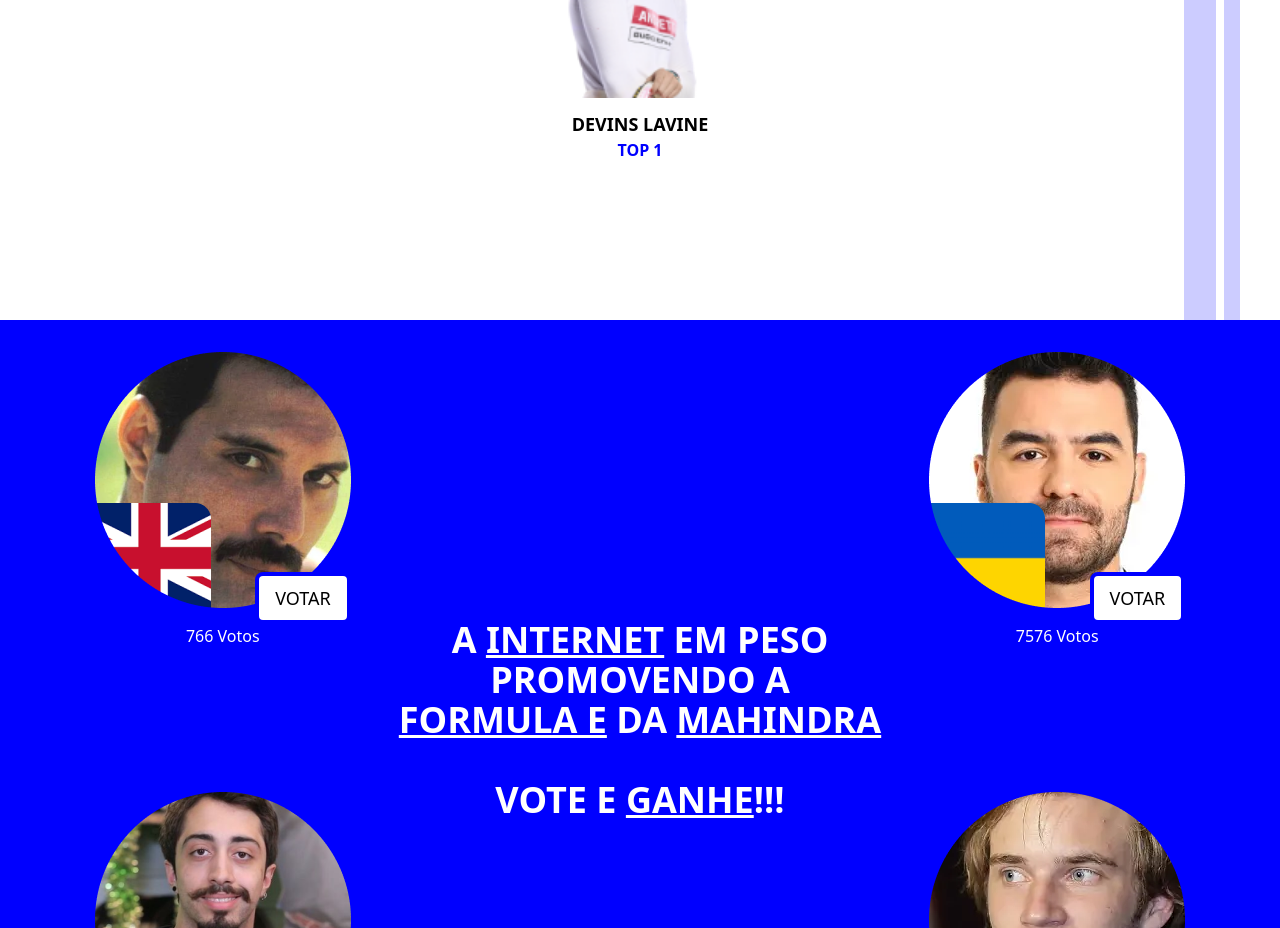
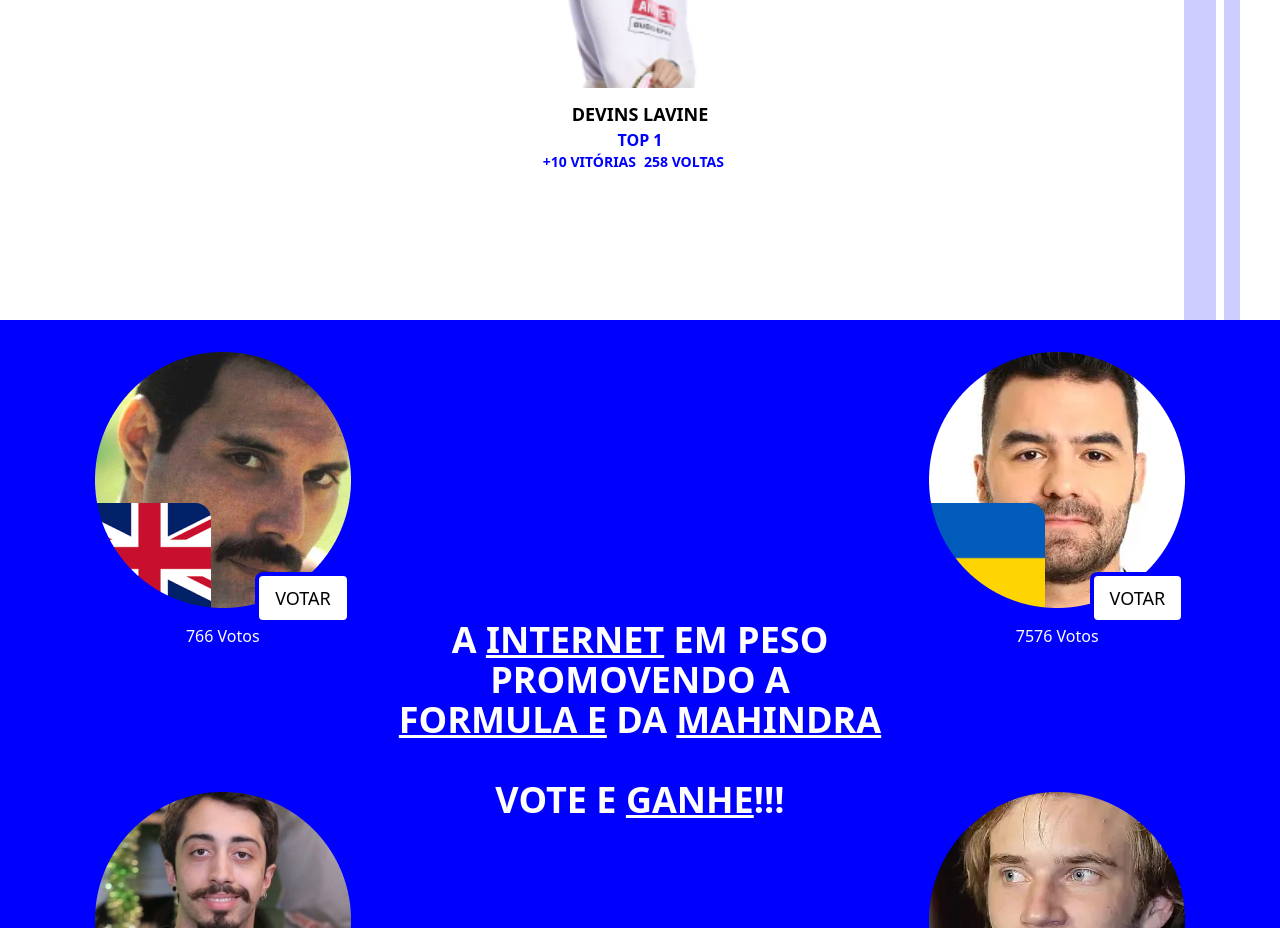
Before and after one commit to herbertdesousa/cp-web-and-front, a React (Vite) app: page / in a window 1280 px wide. Shown: the part 1280-2208 px from the top of the page. Built offline with nearby package versions, Linux system fonts and the light colour scheme.

Commit message:
feat: grid 1st mahindra hits tops

```diff
--- a/src/presentation/screens/Landing/LandingStanding.tsx
+++ b/src/presentation/screens/Landing/LandingStanding.tsx
@@ -24,7 +24,18 @@
             <strong className="font-bold text-lg uppercase">
               {greatestPlayer.name}
             </strong>
-            <strong className="text-highlight uppercase">Top 1</strong>
+
+            <div className="grid grid-cols-2 gap-x-2">
+              <strong className="col-span-2 text-center text-highlight uppercase">
+                Top 1
+              </strong>
+              <strong className="text-sm text-highlight uppercase">
+                +10 Vitórias
+              </strong>
+              <strong className="text-sm text-highlight uppercase">
+                258 Voltas
+              </strong>
+            </div>
           </div>
         </div>
       </div>
--- a/src/presentation/screens/Landing/landing.css
+++ b/src/presentation/screens/Landing/landing.css
@@ -34,3 +34,9 @@
 .nav-news {
   background: linear-gradient(180deg, rgb(0, 0, 255) 0%, rgba(0, 0, 0, 0) 100%);
 }
+
+.first-player-hits {
+  display: grid;
+
+  grid-template-columns: 1fr 0.5;
+}
```
